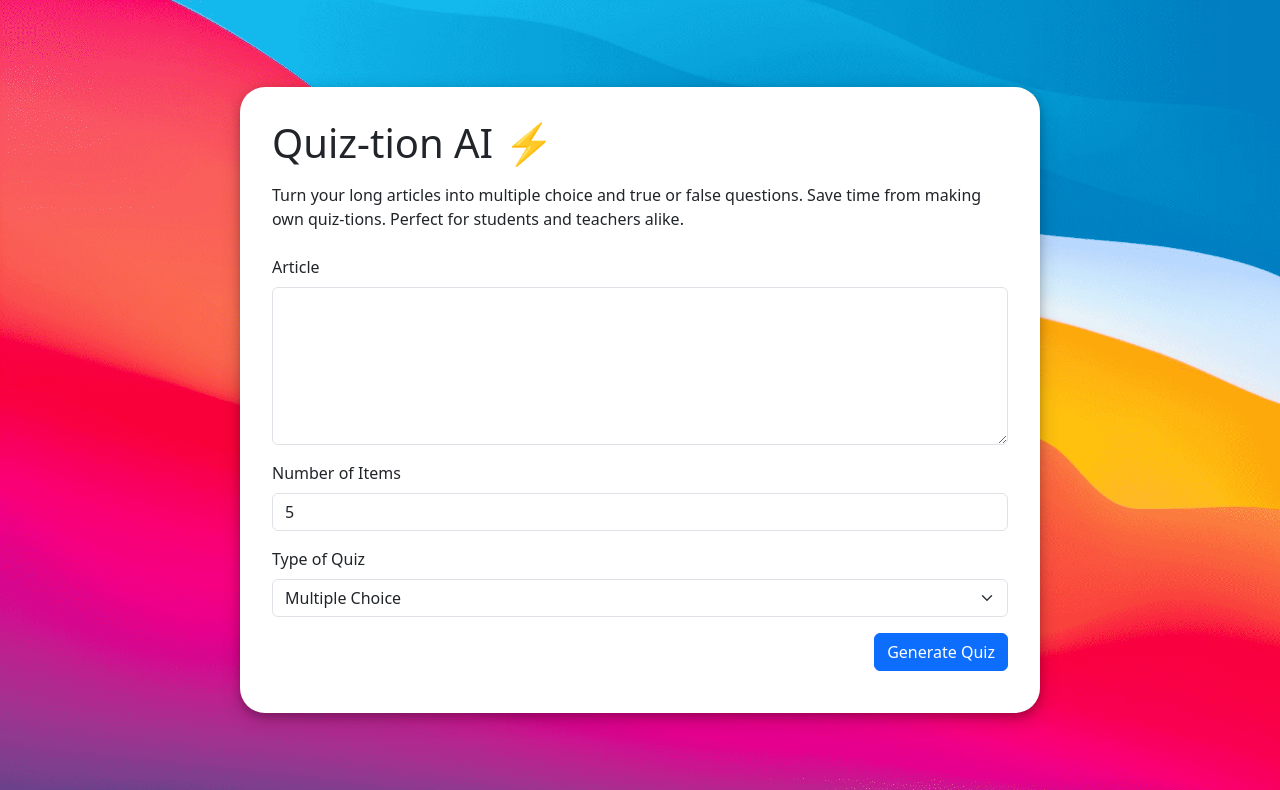
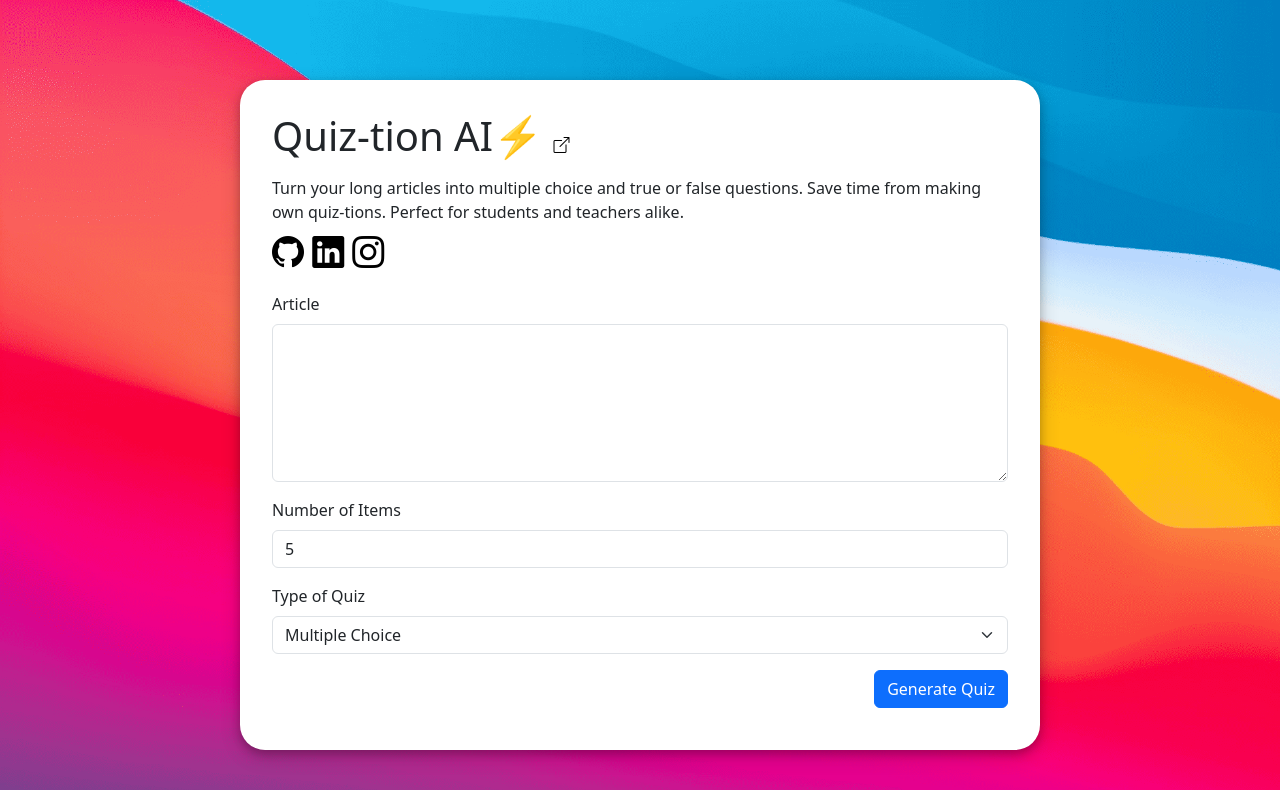
Before and after one commit to ivanovich18/Quiz-tion-AI, a Flask app: page / in a window 1280 px wide. Shown: the top 790 px of the page. Run offline with Flask 2, Linux system fonts and the light colour scheme; some libraries are stand-ins or nearby versions.

Commit message:
Added contact info and source code link

```diff
--- /dev/null
+++ b/package.json
@@ -0,0 +1,5 @@
+{
+  "dependencies": {
+    "bootstrap-icons": "^1.10.5"
+  }
+}
--- a/static/styles.css
+++ b/static/styles.css
@@ -1,5 +1,4 @@
 * {
-
     box-sizing: border-box;
 }
 
@@ -29,3 +28,19 @@ body {
 .answer {
     white-space: pre-wrap;
 }
+
+.small-icon {
+    font-size: 1rem;
+    color: black;
+}
+
+.medium-icon {
+    font-size: 2rem;
+    color: black;
+    gap: 3rem;
+    margin-right: 0.25rem;
+}
+
+.note {
+    font-weight: bold;
+}
--- a/templates/index.html
+++ b/templates/index.html
@@ -7,6 +7,7 @@
     <link rel="manifest" href="/static/img/favicon_io/site.webmanifest">
     <link href="https://cdn.jsdelivr.net/npm/bootstrap@5.3.0-alpha3/dist/css/bootstrap.min.css" rel="stylesheet"
         integrity="sha384-KK94CHFLLe+nY2dmCWGMq91rCGa5gtU4mk92HdvYe+M/SXH301p5ILy+dN9+nJOZ" crossorigin="anonymous">
+    <link rel="stylesheet" href="https://cdn.jsdelivr.net/npm/bootstrap-icons@1.10.5/font/bootstrap-icons.css">
     <link href="/static/styles.css" rel="stylesheet">
     <meta charset="UTF-8">
     <meta http-equiv="X-UA-Compatible" content="IE=edge">
@@ -18,9 +19,20 @@
 <body>
     <div class="container min-vh-100 d-flex justify-content-center align-items-center">
         <form class="main-form  bg-white" action="/" method="post" onsubmit="handleSubmit(event)">
-            <h1 class="card-title mb-3">Quiz-tion AI ⚡</h1>
-            <p class="card-text mb-4">Turn your long articles into multiple choice and true or false
+            <h1 class="card-title mb-3">Quiz-tion AI⚡
+                <span><a href="https://github.com/ivanovich18/Quiz-tion-AI" target="_blank"> <i
+                            class="bi bi-box-arrow-up-right small-icon"></i></a></span>
+            </h1>
+            <p class="card-text mb-1">Turn your long articles into multiple choice and true or false
                 questions. Save time from making own quiz-tions. Perfect for students and teachers alike.</p>
+            <div class="icon-container mb-3">
+                <a href="https://github.com/ivanovich18" target="_blank"> <i class="bi bi-github medium-icon"></i></a>
+                <a href="https://www.linkedin.com/in/ivan-suralta/" target="_blank"><i
+                        class="bi bi-linkedin medium-icon"></i></a>
+                <a href="https://www.instagram.com/itsivansuralta/" target="_blank"><i
+                        class="bi bi-instagram medium-icon"></i>
+                </a>
+            </div>
             <div class="mb-3">
                 <label for="article" class="form-label">Article</label>
                 <textarea class="form-control" id="article" name="article" rows="6"></textarea>
@@ -39,6 +51,8 @@
             <input class="btn btn-primary" type="submit" value="Generate Quiz">
         </form>
         <p class="answer mt-5 text-black">{{answer}}</p>
+        <p class="note text-black">Note: Generated response is from OpenAI API, there may be a possibility of
+            inaccuracies.</p>
         <div class="row">
             <div class="col text-end">
                 <button id="copyButton" class="btn btn-success" type="button" onclick="copyToClipboard()">Copy to
@@ -92,12 +106,14 @@
 
         // Check if the answer is empty, and hide the copy button if it is
         var answer = document.getElementsByClassName("answer")[0];
+        var note = document.getElementsByClassName("note")[0];
         var copyButton = document.getElementById("copyButton");
         var refreshButton = document.getElementById("clearButton");
 
         if (answer.textContent.trim() === "") {
             copyButton.style.display = "none";
             refreshButton.style.display = "none";
+            note.style.display = "none";
         }
     </script>
     <script src="https://cdn.jsdelivr.net/npm/bootstrap@5.3.0-alpha3/dist/js/bootstrap.bundle.min.js"
```
Also changed, not shown: package-lock.json (added).
